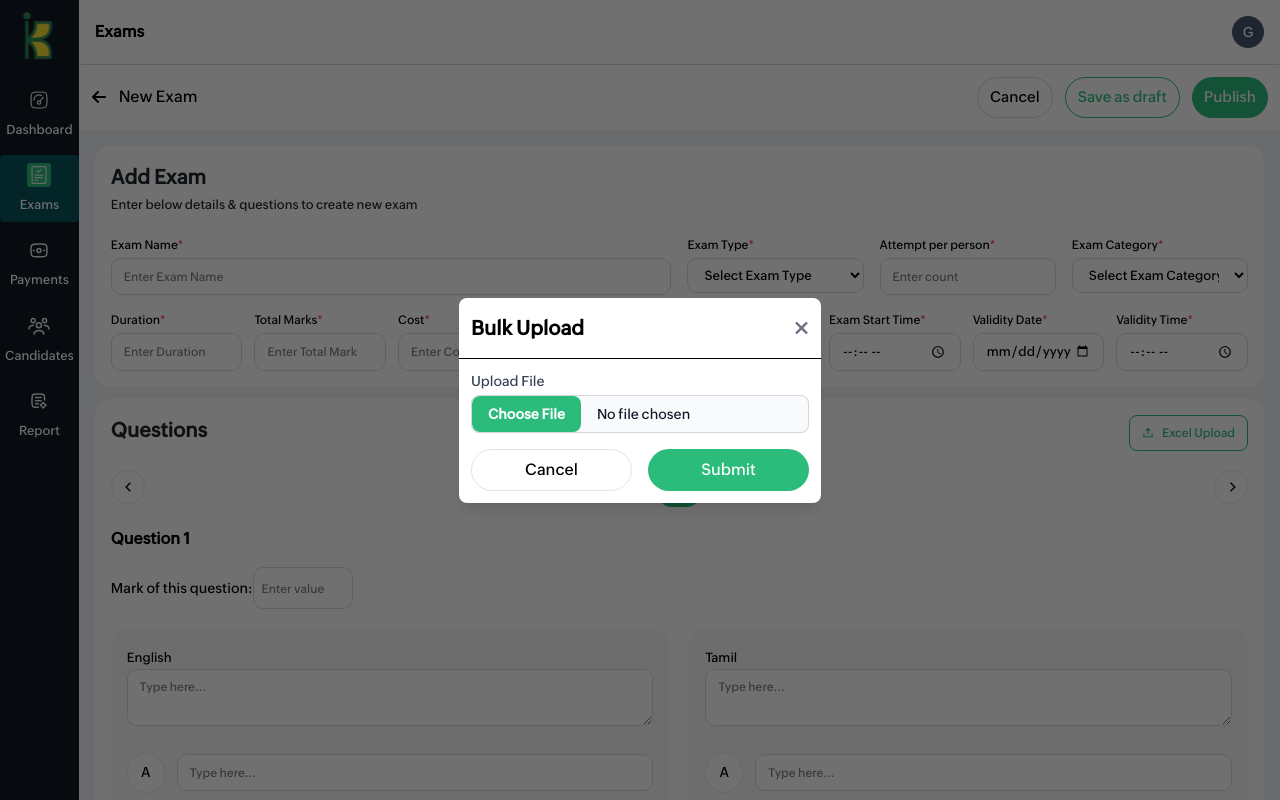
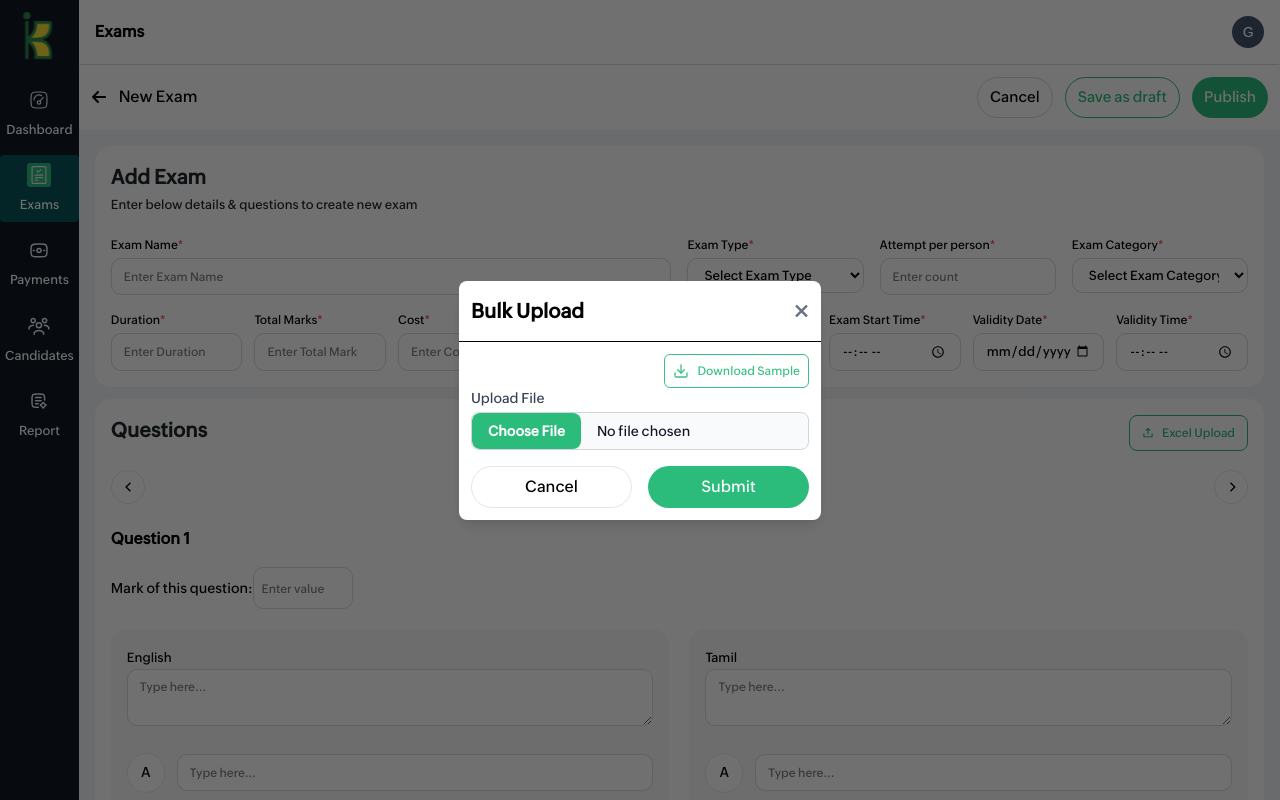
Before and after one commit to ibhaudur/kasadara-kal-admin, a React (Vite) app: page /exams/addExam in a window 1280 px wide. Both pictures are taken after a click on the button "Excel Upload". Built offline with nearby package versions, Linux system fonts and the light colour scheme.

Commit message:
download sample questions

```diff
--- a/src/pages/exams/pages/addExam/component/QuestionsForm.tsx
+++ b/src/pages/exams/pages/addExam/component/QuestionsForm.tsx
@@ -4,6 +4,7 @@ import { PiUploadSimpleBold } from "react-icons/pi";
 import CreateQuestions from "./CreateQuestions";
 import { QuestionsStateProps } from "../../../../../types/pages.types";
 import Modal from "../../../../../component/Modal/Modal";
+import { FiDownload } from "react-icons/fi";
 
 const QuestionsForm: React.FC<QuestionsStateProps> = ({
   questions,
@@ -18,6 +19,16 @@ const QuestionsForm: React.FC<QuestionsStateProps> = ({
         onClose={() => setIsOpen(false)}
         title="Bulk Upload"
       >
+        <div className="flex justify-end">
+          <a
+            href="/sample_exam_questions.xlsx"
+            download="sample_exam_questions.xlsx"
+            className="px-2 flex gap-2 items-center py-2 border border-[#3ac185] rounded-md text-[#3ac185] text-xs"
+          >
+            <FiDownload className="text-base" />
+            Download Sample
+          </a>
+        </div>
         <div className="min-w-3xs">
           <label className="block text-sm font-medium text-gray-700 mb-1">
             Upload File
```
Also changed, not shown: 1 other file (tests, documents, lock files or other folders).
